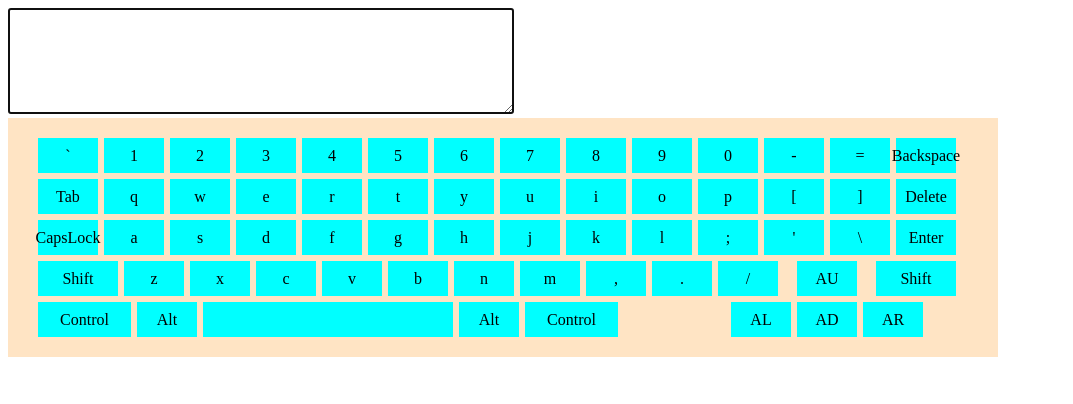
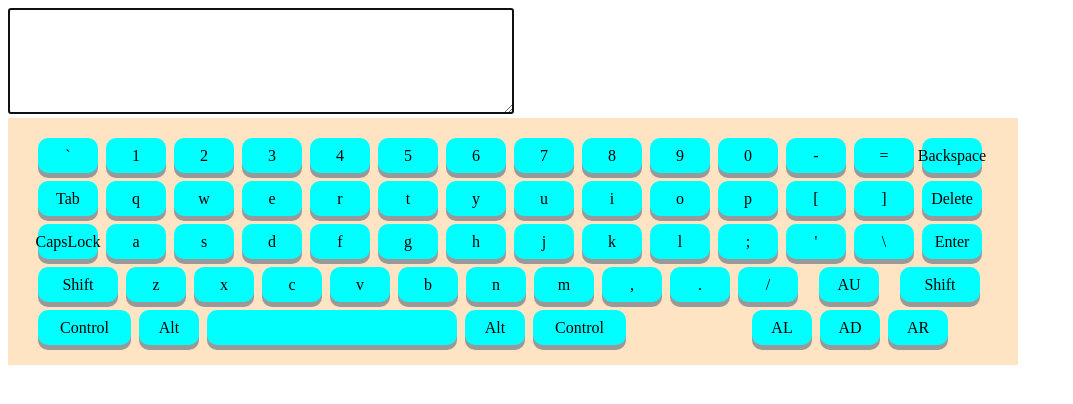
Before and after one commit to 6p00l/virtual-keyboard, a website: page index.html in a window 1280 px wide. Shown: the whole page, without its empty margins (0-1073 px from the left). Drawn offline with Linux system fonts and the light colour scheme.

Commit message:
feat: add keys onclick animation

```diff
--- a/keys.css
+++ b/keys.css
@@ -21,7 +21,7 @@
 }
 
 .ArrowLeft {
-    margin-left: 107px;
+    margin-left: 118px;
 }
 
 .ArrowUp {
--- a/script.js
+++ b/script.js
@@ -85,7 +85,7 @@ const keysRU = [
   ["ц", "KeyW"],
   ["у", "KeyE"],
   ["к", "KeyR"],
-  ["еt", "KeyT"],
+  ["е", "KeyT"],
   ["н", "KeyY"],
   ["г", "KeyU"],
   ["ш", "KeyI"],
--- a/style.css
+++ b/style.css
@@ -1,7 +1,7 @@
 
 
 body {
-    width: 990px;
+    width: 1010px;
     height: auto;
 }
 
@@ -13,7 +13,7 @@ body {
     padding: 20px 30px 20px 30px;
     background-color: bisque;
     flex-wrap: wrap;
-    gap:6px;
+    gap:8px;
 
 }
 
@@ -25,6 +25,9 @@ body {
     height: 35px;
     align-items: center;
     justify-content: center;
+
+    border-radius: 10px;
+  box-shadow: 0 5px #999;
     }
 
 
@@ -38,3 +41,16 @@ textarea {
     width: 500px;
     height: 100px;
 }
+
+
+.button:hover {
+    cursor: pointer;
+    background-color: rgb(170, 124, 188);
+}
+
+
+.button:active {
+    background-color: blueviolet;
+    box-shadow: 0 5px #666;
+    transform: translateY(2px);
+}
```
